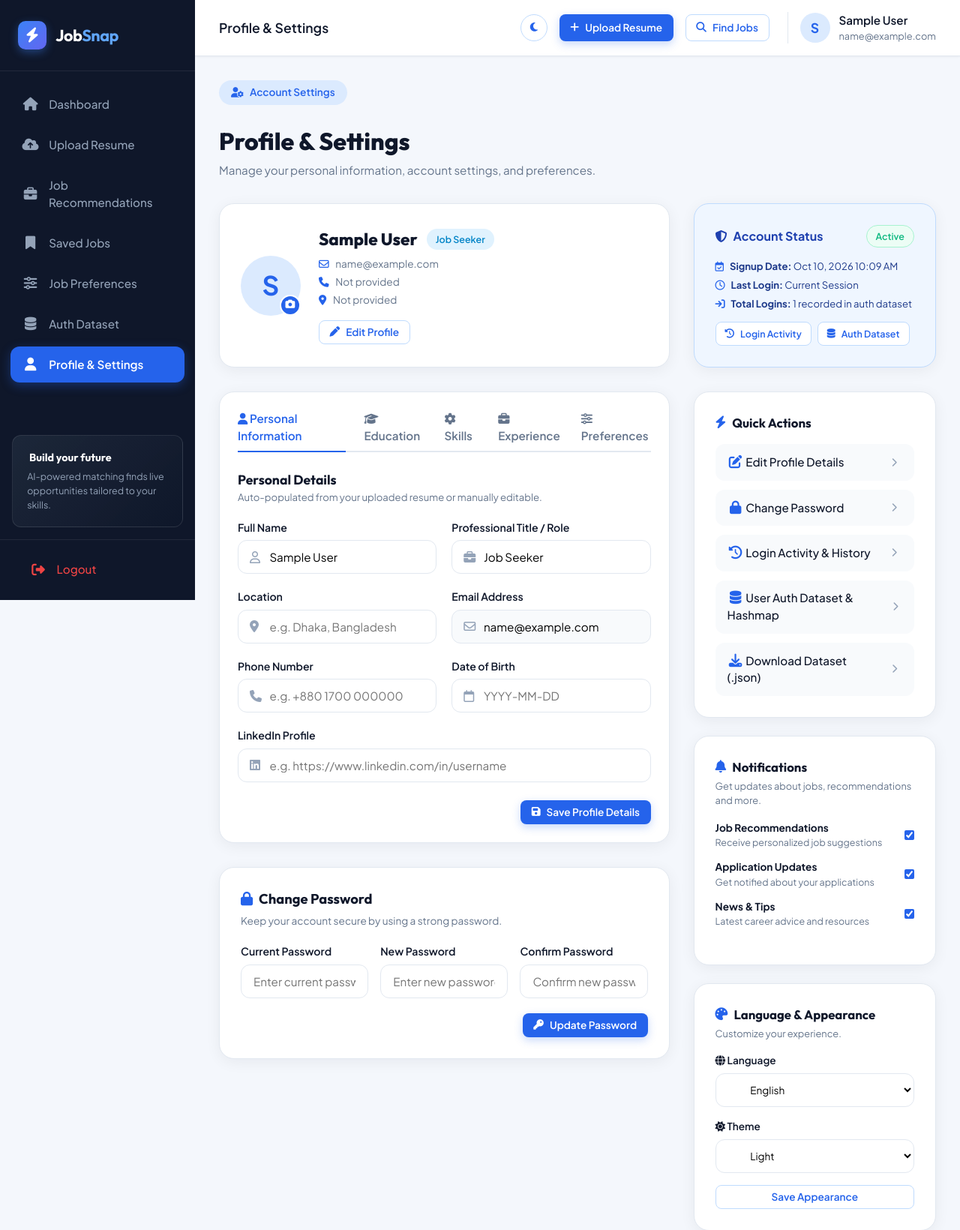
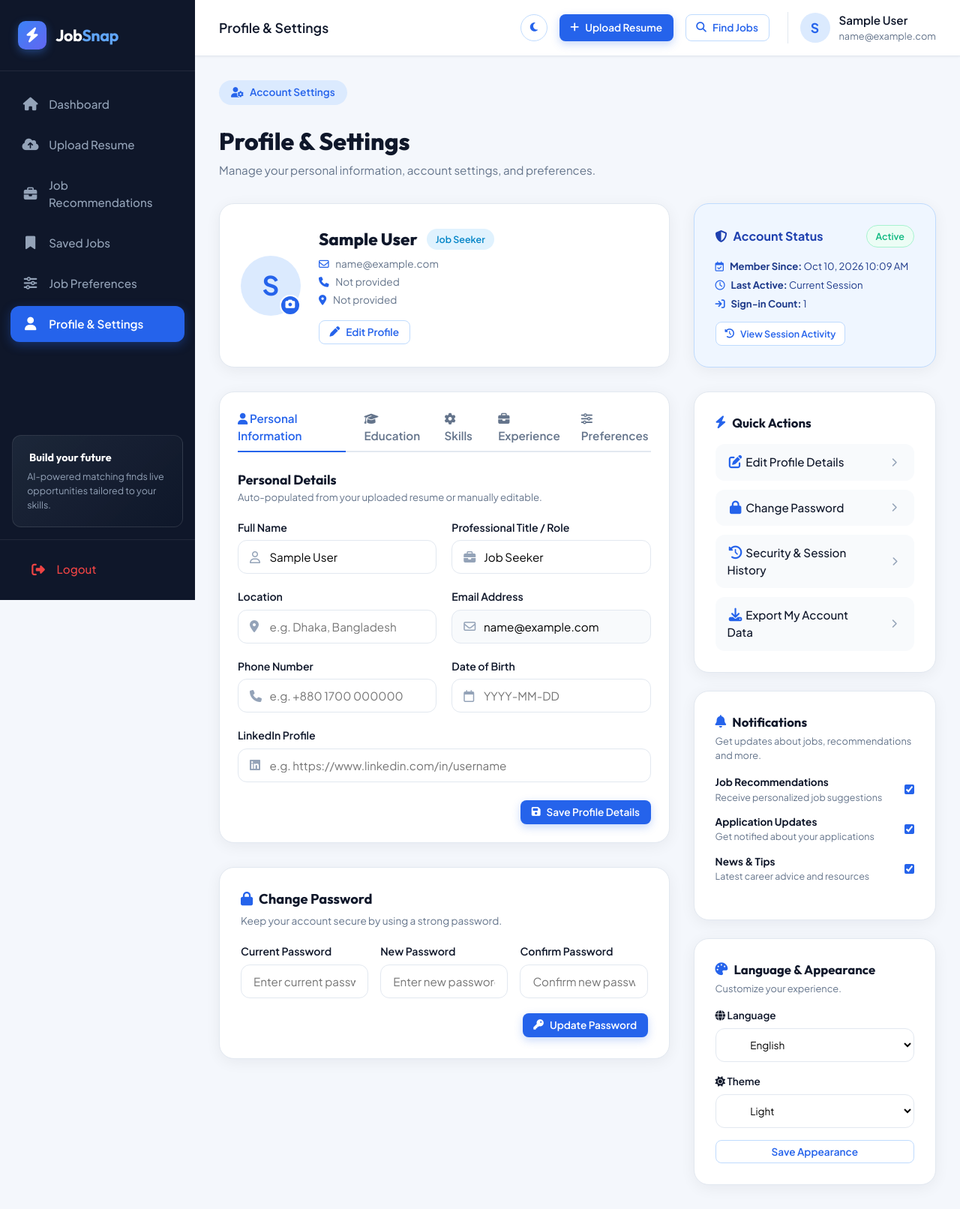
Before and after one commit to RajuAhammed01/AI-Powered-Resume-Analyzer-and-Intelligent-Job-Finder, a Flask app: page /profile in a window 1280 px wide. Shown: the top 1640 px of the page at 75% size. After the commit the page ends 1595 px from the top, so only its background shows below. Run offline with Flask 3, Linux system fonts and the light colour scheme; the visitor is signed in with stand-in values (Sample User, id 1); data that the repository does not hold is empty; parts of the project's set-up code (start-up, migrations or seed data) failed here and were passed over.

Commit message:
refactor: isolate database & dataset strictly to backend service layer

```diff
--- a/app/templates/base.html
+++ b/app/templates/base.html
@@ -49,10 +49,6 @@
                 <a href="{{ url_for('preferences.preferences') }}" class="nav-item-link {% if request.endpoint == 'preferences.preferences' %}active{% endif %}">
                     <i class="fa-solid fa-sliders"></i>
                     <span>Job Preferences</span>
-                </a>
-                <a href="{{ url_for('auth.dataset_view') }}" class="nav-item-link {% if request.endpoint in ['auth.dataset_view', 'auth.activity'] %}active{% endif %}">
-                    <i class="fa-solid fa-database"></i>
-                    <span>Auth Dataset</span>
                 </a>
                 <a href="{{ url_for('main.profile') }}" class="nav-item-link {% if request.endpoint == 'main.profile' %}active{% endif %}">
                     <i class="fa-solid fa-user"></i>
--- a/app/templates/profile.html
+++ b/app/templates/profile.html
@@ -56,16 +56,13 @@
             <span class="badge-pill badge-match-high">Active</span>
         </div>
         <div style="display: flex; flex-direction: column; gap: 0.35rem; font-size: 0.82rem; color: #1e3a8a; margin: 0.4rem 0;">
-            <div><i class="fa-regular fa-calendar-check" style="color: #2563eb; margin-right: 0.35rem;"></i> <strong>Signup Date:</strong> {{ current_user.created_at.strftime('%b %d, %Y %I:%M %p') if current_user.created_at else 'N/A' }}</div>
-            <div><i class="fa-regular fa-clock" style="color: #2563eb; margin-right: 0.35rem;"></i> <strong>Last Login:</strong> {{ current_user.last_login.strftime('%b %d, %Y %I:%M %p') if current_user.last_login else 'Current Session' }}</div>
-            <div><i class="fa-solid fa-arrow-right-to-bracket" style="color: #2563eb; margin-right: 0.35rem;"></i> <strong>Total Logins:</strong> {{ current_user.login_count or 1 }} recorded in auth dataset</div>
+            <div><i class="fa-regular fa-calendar-check" style="color: #2563eb; margin-right: 0.35rem;"></i> <strong>Member Since:</strong> {{ current_user.created_at.strftime('%b %d, %Y %I:%M %p') if current_user.created_at else 'N/A' }}</div>
+            <div><i class="fa-regular fa-clock" style="color: #2563eb; margin-right: 0.35rem;"></i> <strong>Last Active:</strong> {{ current_user.last_login.strftime('%b %d, %Y %I:%M %p') if current_user.last_login else 'Current Session' }}</div>
+            <div><i class="fa-solid fa-arrow-right-to-bracket" style="color: #2563eb; margin-right: 0.35rem;"></i> <strong>Sign-in Count:</strong> {{ current_user.login_count or 1 }}</div>
         </div>
         <div style="margin-top: 0.5rem; display: flex; gap: 0.5rem;">
             <a href="{{ url_for('auth.activity') }}" class="btn btn-outline btn-sm" style="font-size: 0.78rem; padding: 0.35rem 0.75rem; background: white;">
-                <i class="fa-solid fa-clock-rotate-left"></i> Login Activity
-            </a>
-            <a href="{{ url_for('auth.dataset_view') }}" class="btn btn-outline btn-sm" style="font-size: 0.78rem; padding: 0.35rem 0.75rem; background: white;">
-                <i class="fa-solid fa-database"></i> Auth Dataset
+                <i class="fa-solid fa-clock-rotate-left"></i> View Session Activity
             </a>
         </div>
     </div>
@@ -297,17 +294,12 @@
                 </a>
 
                 <a href="{{ url_for('auth.activity') }}" class="nav-item-link" style="color: var(--text-main); justify-content: space-between; background: var(--bg-subtle);">
-                    <span><i class="fa-solid fa-clock-rotate-left" style="color: var(--primary);"></i> Login Activity & History</span>
+                    <span><i class="fa-solid fa-clock-rotate-left" style="color: var(--primary);"></i> Security & Session History</span>
                     <i class="fa-solid fa-chevron-right" style="font-size: 0.75rem; color: var(--text-light);"></i>
                 </a>
 
-                <a href="{{ url_for('auth.dataset_view') }}" class="nav-item-link" style="color: var(--text-main); justify-content: space-between; background: var(--bg-subtle);">
-                    <span><i class="fa-solid fa-database" style="color: var(--primary);"></i> User Auth Dataset & Hashmap</span>
-                    <i class="fa-solid fa-chevron-right" style="font-size: 0.75rem; color: var(--text-light);"></i>
-                </a>
-
-                <a href="{{ url_for('auth.export_dataset') }}" class="nav-item-link" style="color: var(--text-main); justify-content: space-between; background: var(--bg-subtle);">
-                    <span><i class="fa-solid fa-download" style="color: var(--primary);"></i> Download Dataset (.json)</span>
+                <a href="{{ url_for('auth.export_my_data') }}" class="nav-item-link" style="color: var(--text-main); justify-content: space-between; background: var(--bg-subtle);">
+                    <span><i class="fa-solid fa-download" style="color: var(--primary);"></i> Export My Account Data</span>
                     <i class="fa-solid fa-chevron-right" style="font-size: 0.75rem; color: var(--text-light);"></i>
                 </a>
             </div>
```
Also changed, not shown: app/routes/auth.py (+32 -0 lines), app/services/auth_dataset.py (+17 -0 lines), app/templates/auth/activity.html (+4 -7 lines), data/users_auth_dataset.json (+13 -13 lines), tests/test_auth_dataset_and_vercel.py (+8 -0 lines).
